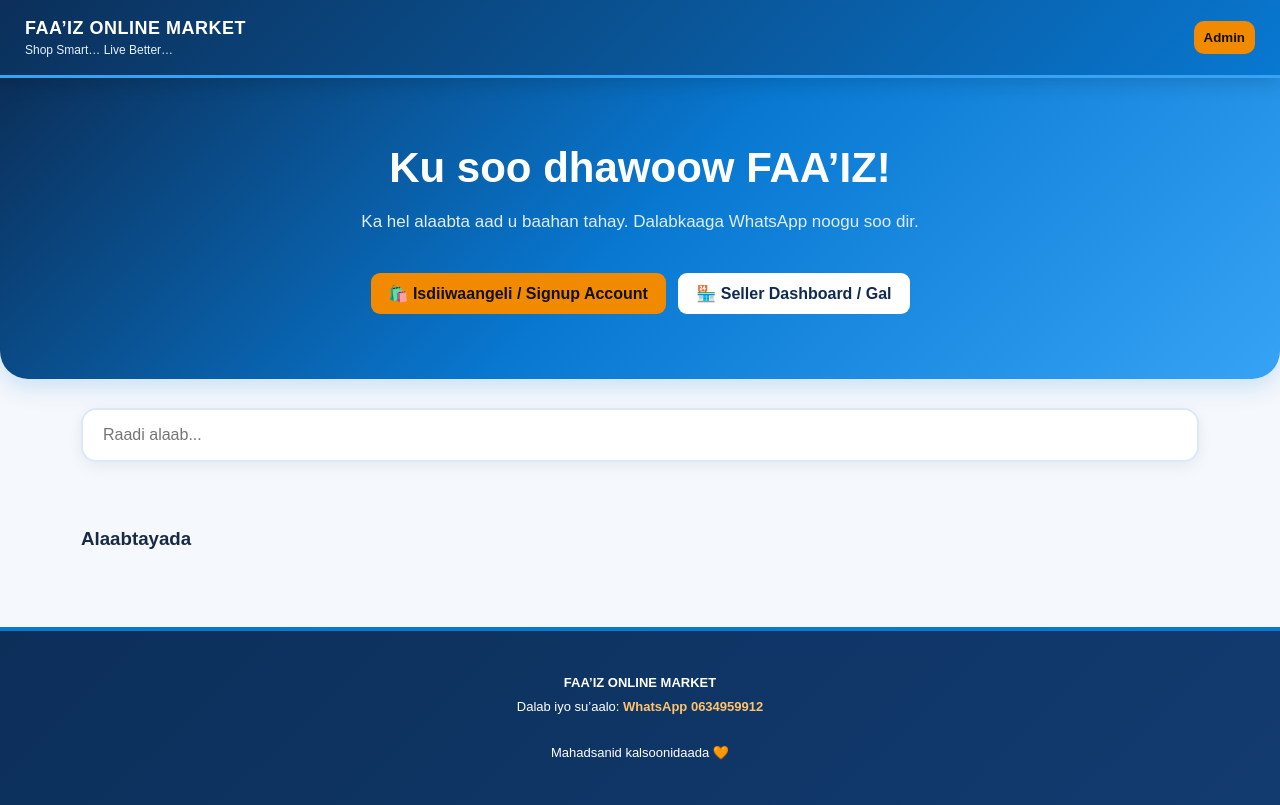
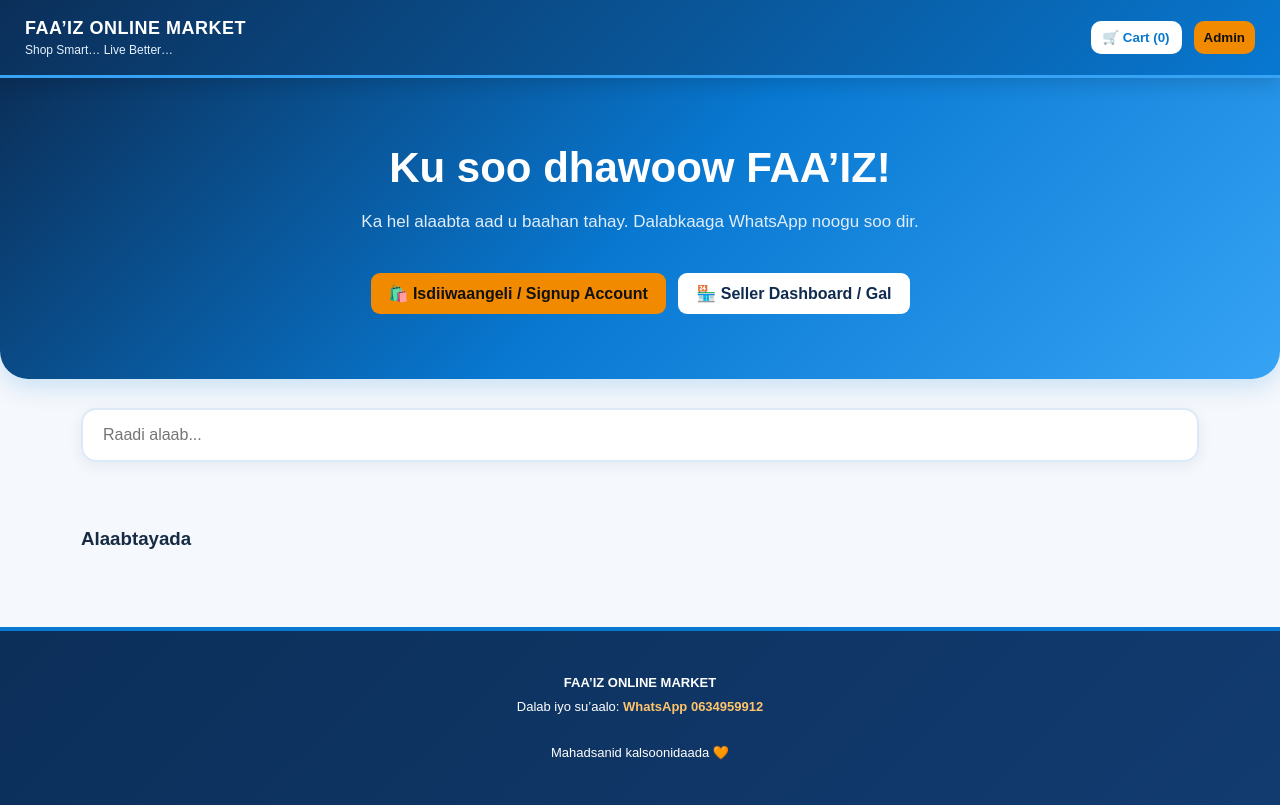
Before and after one commit to faaiz-online-market/Faaiz-online-market-new, a plain HTML site: page index.html in a window 1280 px wide. Drawn offline with Linux system fonts and the light colour scheme; a script that the page names is missing.

Commit message:
Update index.html

```diff
--- a/index.html
+++ b/index.html
@@ -628,6 +628,9 @@ document.getElementById('productModal').onclick = (event) => {
 <header>
   <img src="assets/faaiz-logo.jpg" alt="FAA’IZ logo" onerror="this.style.display='none'">
   <div style="flex:1"><h1>FAA’IZ ONLINE MARKET</h1><p>Shop Smart… Live Better…</p></div>
+  <button id="cartOpen" style="background:#ffffff;color:#0878d1;padding:9px 12px">
+  🛒 Cart (<span id="cartCount">0</span>)
+</button>
   <button id="adminOpen" style="background:#f28a00;color:#111;padding:9px 10px">Admin</button>
 </header>
 <section class="hero">
```
